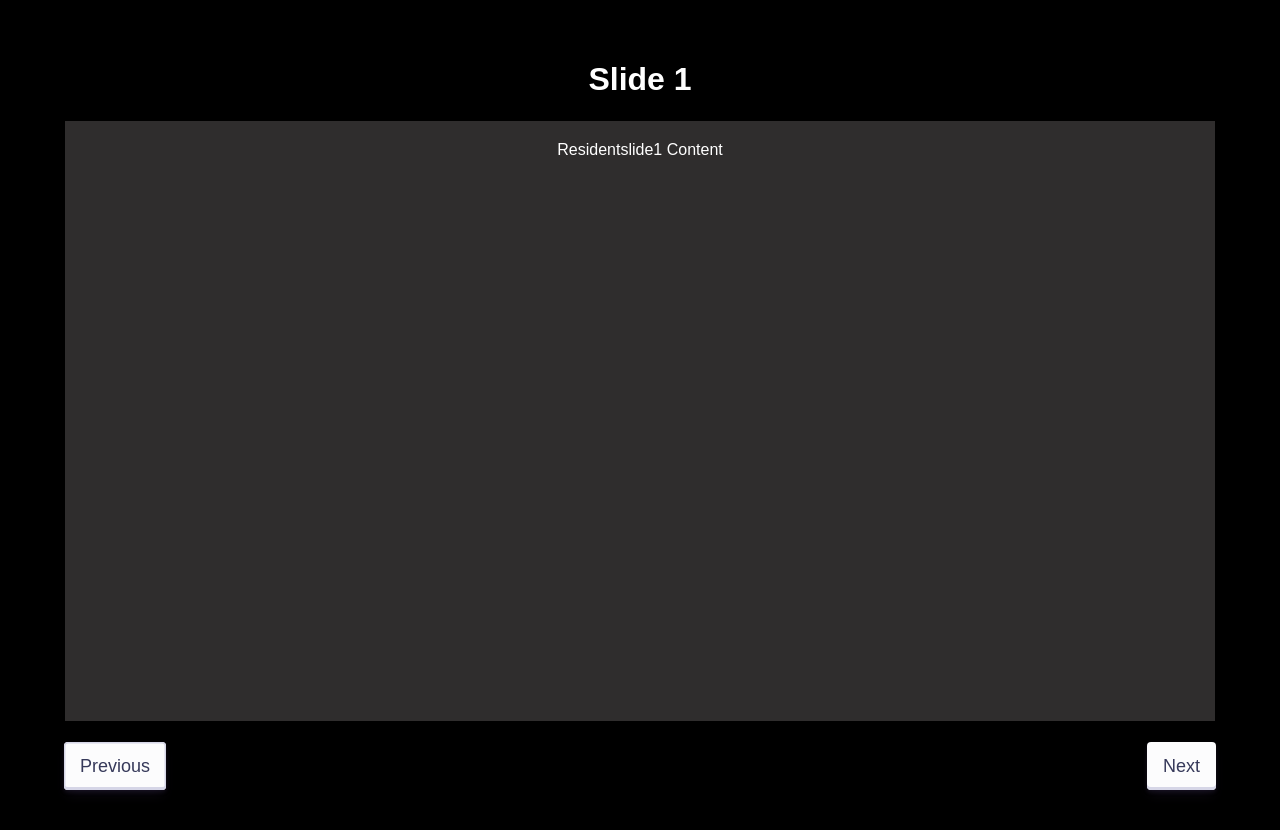
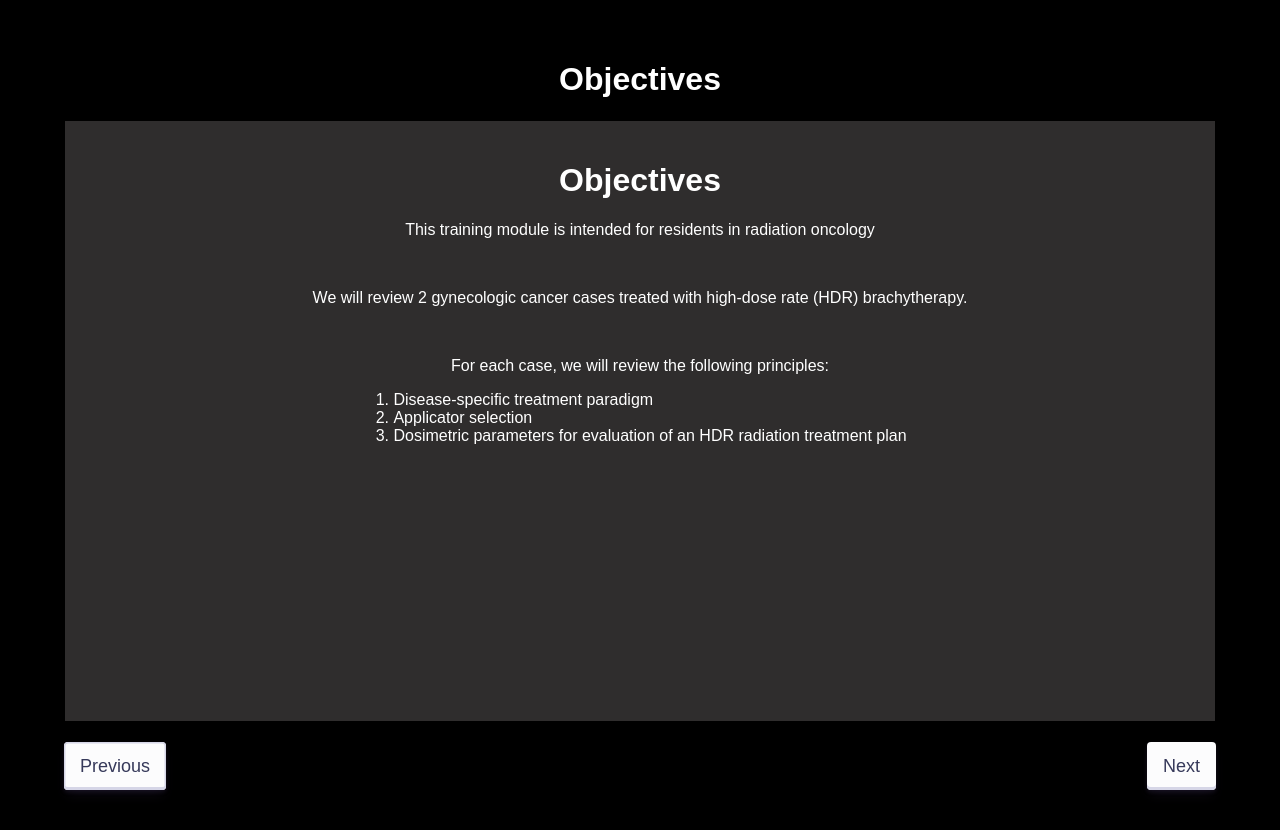
Before and after one commit to contourTMRO/contourTMRO.github.io, a React (Create React App) app: page / in a window 1280 px wide. Both pictures are taken after a click on the button "Resident". Built offline with nearby package versions, Linux system fonts and the light colour scheme.

Commit message:
Updated Resident Slide 1

```diff
--- a/src/App.js
+++ b/src/App.js
@@ -11,7 +11,7 @@ import React, { useState } from 'react';
 // create an array of slides (pairs) first will be the name of the slide, second will be the component
 const resident_slides = [
   ['Intro', Intro],
-  ['Slide 1', Residentslide1],
+  ['Objectives', Residentslide1],
   ['Slide 2', Residentslide2],
 ]
 
--- a/src/residentSlides/Residentslide.css
+++ b/src/residentSlides/Residentslide.css
@@ -1,3 +1,14 @@
 .body {
     color: white;
 }
+.ol-container {
+    text-align: center;
+}
+
+/* Styles for the ordered list */
+ol {
+    display: inline-block;
+    text-align: left;
+    padding-left: 20px; /* Adjust this value as needed */
+    margin: 0; /* Removes default margin */
+}
--- a/src/residentSlides/Residentslide1.js
+++ b/src/residentSlides/Residentslide1.js
@@ -4,7 +4,21 @@ import React from 'react';
 function Residentslide1() {
     return (
         <div class="body">
-            Residentslide1 Content
+            <h1>Objectives</h1>
+            <p>This training module is intended for residents in radiation oncology</p>
+            {/* //add a break */}
+            <br></br>
+            <p>We will review 2 gynecologic cancer cases treated with high-dose rate (HDR) brachytherapy.</p>
+            <br></br>
+            <p>For each case, we will review the following principles:</p>
+            <div class="ol-container">
+                <ol>
+                    <li>Disease-specific treatment paradigm</li>
+                    <li>Applicator selection</li>
+                    <li>Dosimetric parameters for evaluation of an HDR radiation treatment plan</li>
+                </ol>
+            </div>
+
         </div>
     );
 }
```
